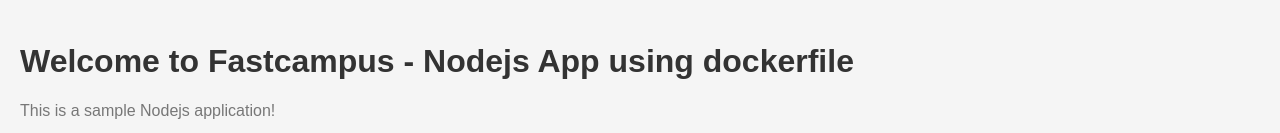
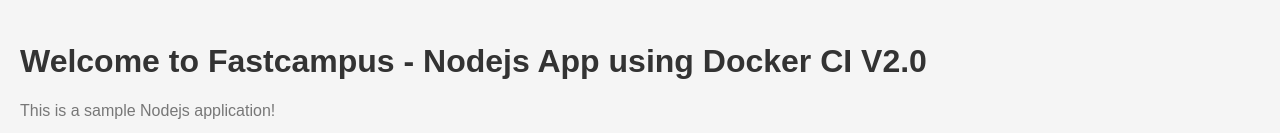
Before and after one commit to TopCoDuck/docker-ci, a website: page public/index.html in a window 1280 px wide. Shown: the part 284-417 px from the top of the page. Drawn offline with Linux system fonts and the light colour scheme.

Commit message:
fastcampus docker CI

```diff
--- a/public/index.html
+++ b/public/index.html
@@ -7,7 +7,7 @@
 </head>
 <body>
   <img src="images/fastcampus.png" alt="fastcampus logo">
-  <h1>Welcome to Fastcampus - Nodejs App using dockerfile</h1>
+  <h1>Welcome to Fastcampus - Nodejs App using Docker CI V2.0</h1>
   <p>This is a sample Nodejs application!</p>
 </body>
 </html>
```
